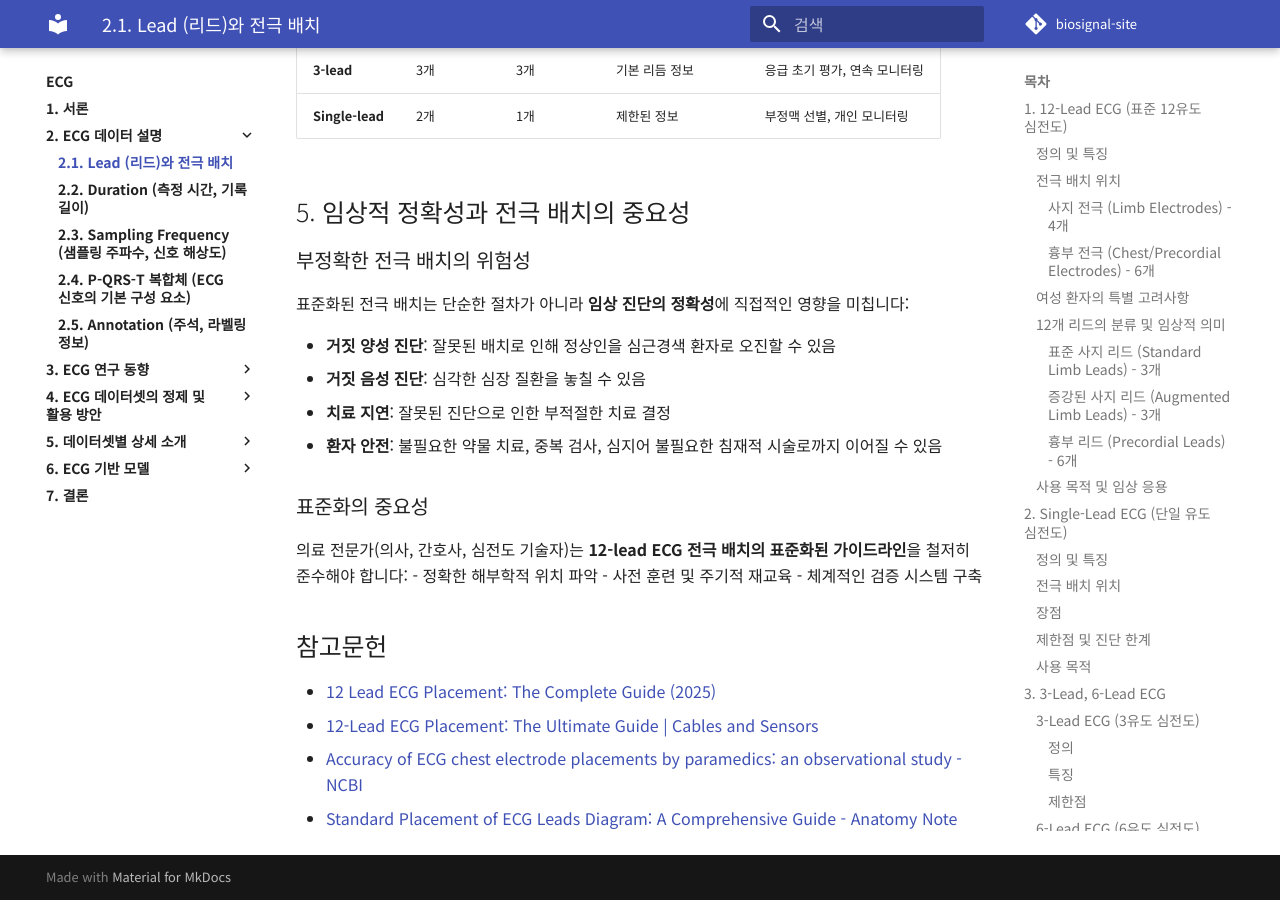
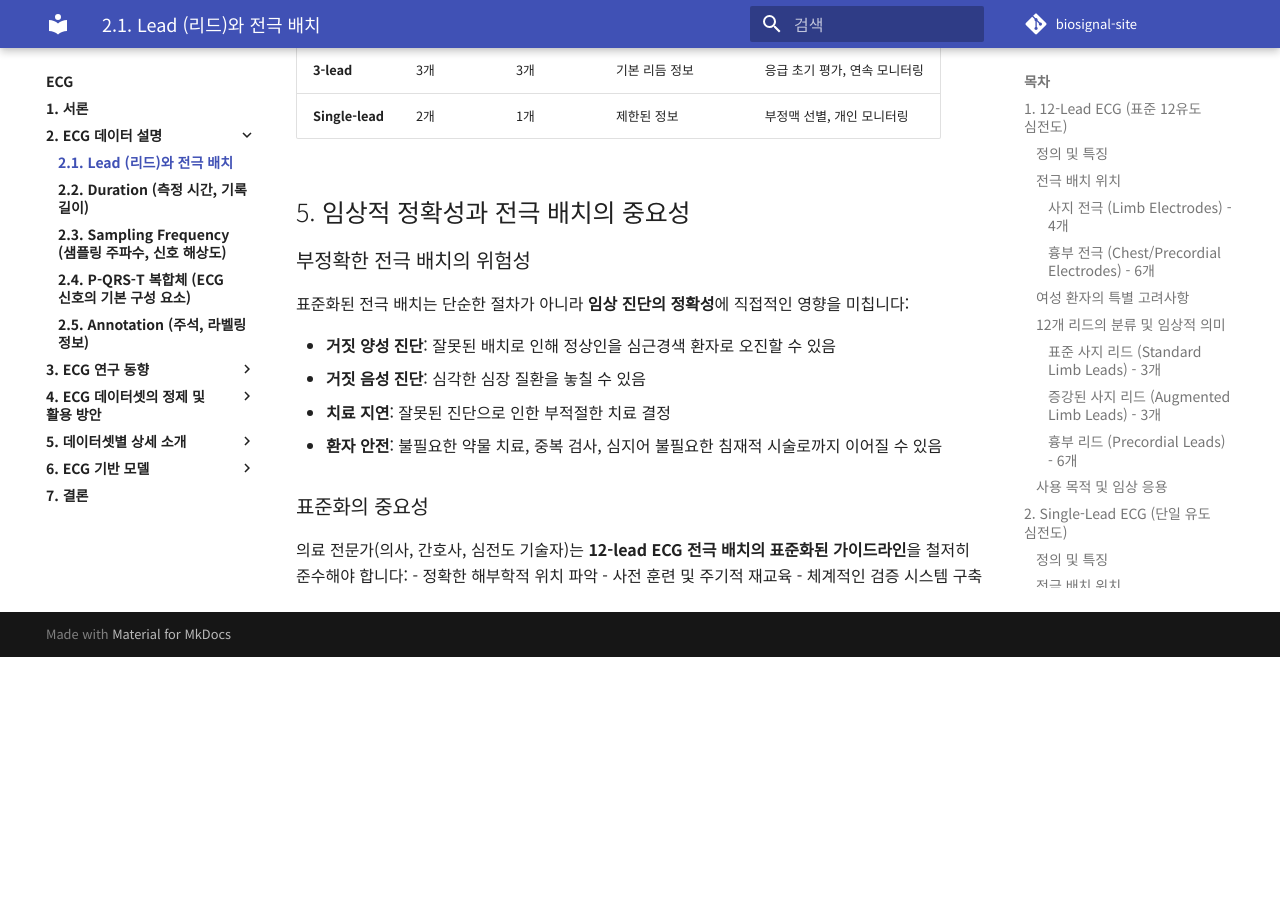
Before and after one commit to iwantjeonyeok/biosignal-site, an MkDocs documentation site: the page built from docs/ecg/2-ecg-데이터-설명/2-1-lead-리드와-전극-배치.md, in a window 1280 px wide and 900 px high, scrolled down 5010 px. Built offline with MkDocs 1.6.1 and Material for MkDocs 9.7.7, drawn with Linux system fonts in a browser that asks for light colours; comment, search, counter and statistics services are not loaded; after the commit the page ends 5667 px from its top, so only the background shows below that.

Commit message:
Update 2-1-lead-리드와-전극-배치.md

```diff
--- a/docs/ecg/2-ecg-데이터-설명/2-1-lead-리드와-전극-배치.md
+++ b/docs/ecg/2-ecg-데이터-설명/2-1-lead-리드와-전극-배치.md
@@ -197,13 +197,3 @@ Single-lead ECG는 두 개의 전극으로 하나의 리드를 형성하며, 배
 - 정확한 해부학적 위치 파악
 - 사전 훈련 및 주기적 재교육
 - 체계적인 검증 시스템 구축
-
-
-
-
-## 참고문헌
-
-- [12 Lead ECG Placement: The Complete Guide (2025)](https://med-linket-corp.com/blogs/news/12-lead-ecg-placement)
-- [12-Lead ECG Placement: The Ultimate Guide | Cables and Sensors](https://www.cablesandsensors.com/pages/12-lead-ecg-placement-guide-with-illustrations)
-- [Accuracy of ECG chest electrode placements by paramedics: an observational study - NCBI](https://www.ncbi.nlm.nih.gov/pmc/articles/PMC8312365/)
-- [Standard Placement of ECG Leads Diagram: A Comprehensive Guide - Anatomy Note](https://anatomynote.com/standard-placement-of-ecg-leads-diagram-a-comprehensive-guide/)
```
